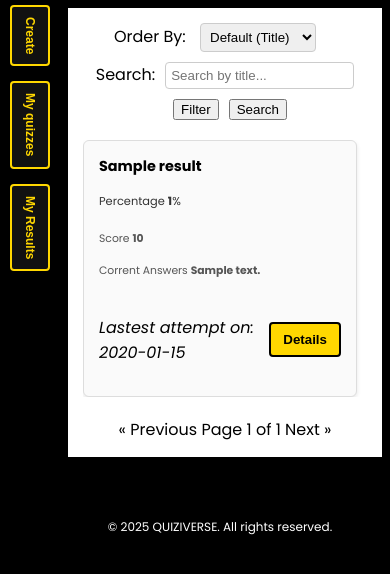
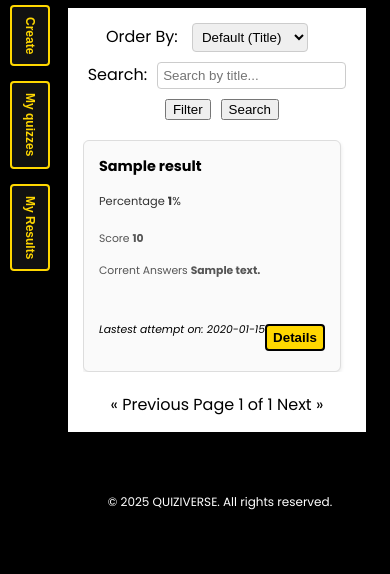
Before and after one commit to realWRC/quiziverse, a Flask app: page /myresults in a window 390 px wide. Shown: the part 100-674 px from the top of the page. Run offline with Flask 3, Linux system fonts and the light colour scheme; a user stored in the database is signed in; a database or web service that is not in the repository returns one stand-in record (values such as "Sample title").

Commit message:
Made buttons resize at screen sizes below 512px

```diff
--- a/api/static/css/myresults.css
+++ b/api/static/css/myresults.css
@@ -30,3 +30,14 @@
   border-radius: 4px;
   font-weight: bold;
 }
+
+@media (max-width: 512px) {
+
+  .quiz-card-container .result-card .card-footing em {
+    font-size: 0.9rem;
+  }
+  .quiz-card-container .card-footing .take-quiz-btn {
+    padding: 4px 6px;
+    margin-top: 20px;
+  }
+}
```
